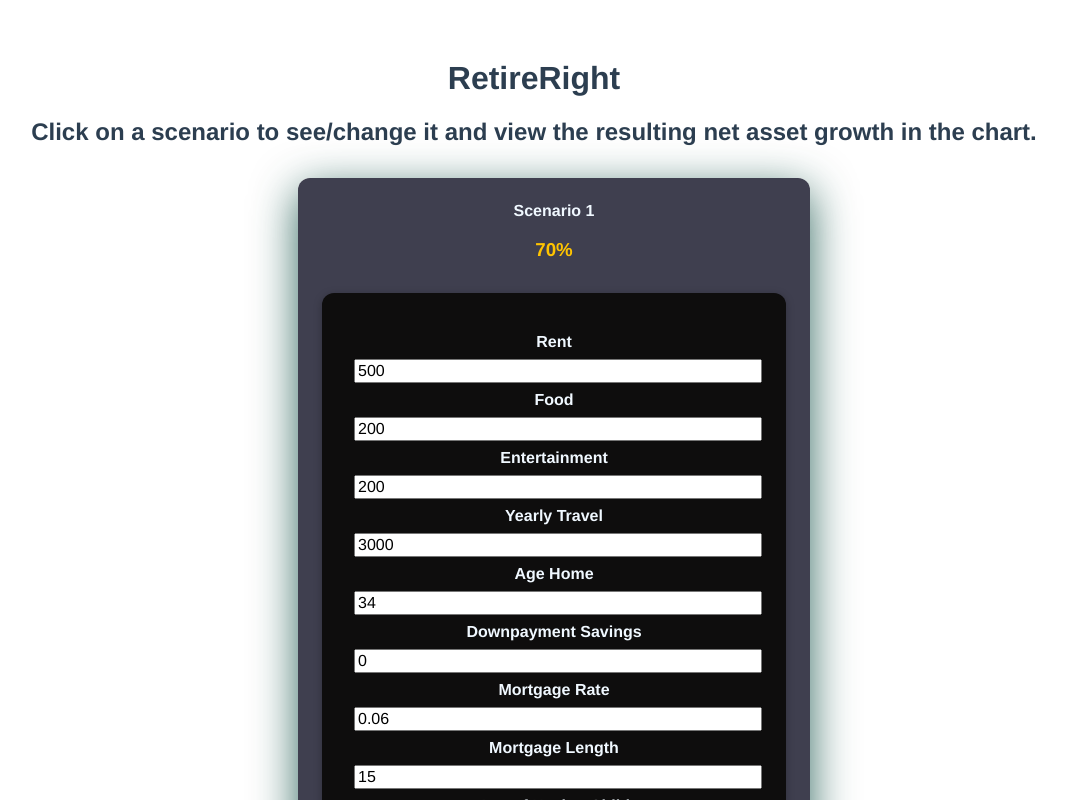
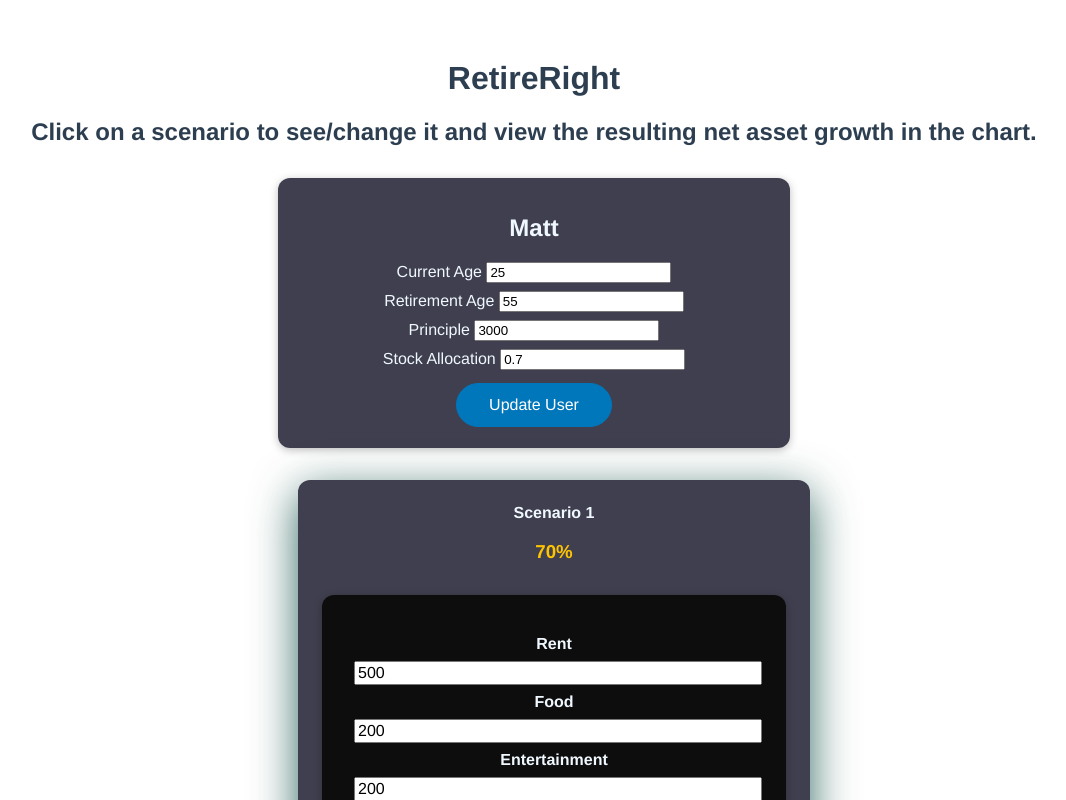
Before and after one commit to Matthew-Curry/RetireRight, a Vue app in the folder frontend/: page / in a window 1280 px wide. Shown: the top 800 px of the page, without its empty margins (106-1172 px from the left). Built offline with nearby package versions, Linux system fonts and the light colour scheme.

Commit message:
base user functionality added

```diff
--- a/frontend/src/App.vue
+++ b/frontend/src/App.vue
@@ -5,7 +5,18 @@
       Click on a scenario to see/change it and view the resulting net asset
       growth in the chart.
     </h2>
-    <user></user>
+    <user
+      :username="user.username"
+      :stockAllocation="user.stockAllocation"
+      :retirementAge="user.retirementAge"
+      :currentAge="user.currentAge"
+      :principle="user.principle"
+
+      @updated-stock-allocation="updateUserStockAllocation"
+      @updated-retirement-age="updateUserRetirementAge"
+      @updated-current-age="updateUserCurrentAge"
+      @updated-principle="updateUserPrinciple"
+    ></user>
     <ul>
       <app-scenario
         v-for="(sourceData, index) in scenarios"
@@ -20,7 +31,9 @@
       </app-scenario>
     </ul>
     <chart></chart>
-    <button v-if="scenarios.length < 5" @click="addScenario">Add Scenario</button>
+    <button v-if="scenarios.length < 5" @click="addScenario">
+      Add Scenario
+    </button>
   </div>
 </template>
 
@@ -40,6 +53,13 @@ export default {
 
   data() {
     return {
+      user: {
+        username: "Matt",
+        stockAllocation: 0.7,
+        retirementAge: 55,
+        currentAge: 25,
+        principle: 3000,
+      },
       selectedScenarioIndex: 0,
       scenarios: [
         {
@@ -54,7 +74,7 @@ export default {
           mortgageRate: 0.06,
           mortgageLength: 15,
           ageKids: [34, 35, 36],
-          incomeInc: {"25": 120000, "30": 200000}
+          incomeInc: { 25: 120000, 30: 200000 },
         },
         {
           percentSuccess: 0.8,
@@ -68,7 +88,7 @@ export default {
           mortgageRate: 0.06,
           mortgageLength: 15,
           ageKids: [34, 35, 36],
-          incomeInc: {"25": 120000, "30": 200000}
+          incomeInc: { 25: 120000, 30: 200000 },
         },
         {
           percentSuccess: 0.9,
@@ -82,7 +102,7 @@ export default {
           mortgageRate: 0.06,
           mortgageLength: 15,
           ageKids: [34, 35, 36],
-          incomeInc: {"25": 120000, "30": 200000}
+          incomeInc: { 25: 120000, 30: 200000 },
         },
         {
           percentSuccess: 0.95,
@@ -96,7 +116,7 @@ export default {
           mortgageRate: 0.06,
           mortgageLength: 15,
           ageKids: [34, 35, 36],
-          incomeInc: {"25": 120000, "30": 200000}
+          incomeInc: { 25: 120000, 30: 200000 },
         },
         {
           percentSuccess: 0.4,
@@ -110,7 +130,7 @@ export default {
           mortgageRate: 0.06,
           mortgageLength: 15,
           ageKids: [34, 35, 36],
-          incomeInc: {"25": 120000, "30": 200000}
+          incomeInc: { 25: 120000, 30: 200000 },
         },
       ],
     };
@@ -126,16 +146,15 @@ export default {
         this.scenarios[index][field] = patchValues[field];
       }
 
-      alert("Scenario updated!")
+      alert("Scenario updated!");
     },
 
     deleteScenario(index) {
-      this.scenarios.splice(index,1);
+      this.scenarios.splice(index, 1);
     },
 
     addScenario() {
-      this.scenarios.push(
-        {
+      this.scenarios.push({
         percentSuccess: null,
         rent: null,
         food: null,
@@ -147,12 +166,27 @@ export default {
         mortgageRate: null,
         mortgageLength: null,
         ageKids: [],
-          incomeInc: {}
-        }
-      )
+        incomeInc: {},
+      });
 
-      this.selectedScenarioIndex = this.scenarios.length -1
-    }
+      this.selectedScenarioIndex = this.scenarios.length - 1;
+    },
+
+    updateUserStockAllocation(newVal) {
+      this.user.stockAllocation = newVal;
+    },
+
+    updateUserRetirementAge(newVal) {
+      this.user.retirementAge = newVal;
+    },
+
+    updateUserCurrentAge(newVal) {
+      this.user.currentAge = newVal;
+    },
+
+    updateUserPrinciple(newVal) {
+      this.user.principle = newVal;
+    },
   },
 };
 </script>
--- a/frontend/src/components/AppUser.vue
+++ b/frontend/src/components/AppUser.vue
@@ -1,10 +1,171 @@
 <template>
-<section>
-</section>
+  <section class="base">
+    <h2>{{ username }}</h2>
+    <div class="form-control">
+      <label for="localCurrentAge">Current Age </label>
+      <input
+        id="localCurrentAge"
+        name="localCurrentAge"
+        type="number"
+        v-model="localCurrentAge"
+        @input="updateChangedFields('localCurrentAge')"
+      />
+    </div>
+
+    <div class="form-control">
+      <label for="localRetirementAge">Retirement Age </label>
+      <input
+        id="localRetirementAge"
+        name="localRetirementAge"
+        type="number"
+        v-model="localRetirementAge"
+        @input="updateChangedFields('localRetirementAge')"
+      />
+    </div>
+
+    <div class="form-control">
+      <label for="localPrinciple">Principle </label>
+      <input
+        id="localPrinciple"
+        name="localPrinciple"
+        type="number"
+        v-model="localPrinciple"
+        @input="updateChangedFields('localPrinciple')"
+      />
+    </div>
+
+    <div class="form-control">
+      <label for="localStockAllocation">Stock Allocation </label>
+      <input
+        id="localStockAllocation"
+        name="localStockAllocation"
+        type="number"
+        v-model="localStockAllocation"
+        @input="updateChangedFields('localStockAllocation')"
+      />
+    </div>
+    <button
+      class="saveButton"
+      @mouseenter="updateSaveHovered"
+      @mouseleave="updateSaveHovered"
+      @click="submitForm"
+      :class="{ darkSaveButton: saveHovered }"
+    >
+      Update User
+    </button>
+  </section>
 </template>
 
 <script>
 export default {
+  props: {
+    username: {
+      type: String,
+      required: true,
+    },
 
+    stockAllocation: {
+      type: Number,
+      required: true,
+    },
+
+    retirementAge: {
+      type: Number,
+      required: true,
+    },
+
+    currentAge: {
+      type: Number,
+      required: true,
+    },
+
+    principle: {
+      type: Number,
+      required: true,
+    },
+  },
+
+  emits: ["updated-stock-allocation", "updated-retirement-age", "updated-current-age", "updated-principle"],
+
+  data() {
+    return {
+      localStockAllocation: null,
+      localRetirementAge: null,
+      localCurrentAge: null,
+      localPrinciple: null,
+
+      changedFields: [],
+      saveHovered: false,
+      eventMap: {
+        "localStockAllocation": "updated-stock-allocation",
+        "localRetirementAge": "updated-retirement-age",
+        "localCurrentAge": "updated-current-age",
+        "localPrinciple": "updated-principle",
+      }
+    };
+  },
+
+  beforeMount() {
+    this.localStockAllocation = this.stockAllocation;
+    this.localRetirementAge = this.retirementAge;
+    this.localCurrentAge = this.currentAge;
+    this.localPrinciple = this.principle;
+  },
+
+  methods: {
+    updateChangedFields(field) {
+      this.changedFields.push(field);
+    },
+
+    updateSaveHovered() {
+      this.saveHovered = !this.saveHovered;
+    },
+
+    submitForm() {
+      // emit events for each changed field
+      console.log("the changed fields")
+      console.log(this.changedFields)
+      for (const field of this.changedFields) {
+        const eventName = this.eventMap[field]
+        const value = this.$data[field]
+        this.$emit(eventName, value);
+      }
+
+      this.changedFields = [];
+    },
+
+  },
+};
+</script>
+
+<style scoped>
+.base {
+  margin: 2rem auto;
+  max-width: 30rem;
+  border-radius: 12px;
+  padding: 1rem;
+  box-shadow: 0 2px 8px rgba(0, 0, 0, 0.26);
+  background-color: rgba(14, 14, 34, 0.795);
+  color: aliceblue;
 }
-</script>
+
+.form-control {
+  margin: 0.5rem 0;
+}
+
+.saveButton {
+  font: inherit;
+  border: 1px solid #0076bb;
+  background-color: #0076bb;
+  color: white;
+  cursor: pointer;
+  padding: 0.75rem 2rem;
+  border-radius: 30px;
+  margin: 5px;
+}
+
+.darkSaveButton {
+  border: 1px solid #021c72;
+  background-color: #021c72;
+}
+</style>
```
Lines whose indentation alone changed are shown as unchanged.
